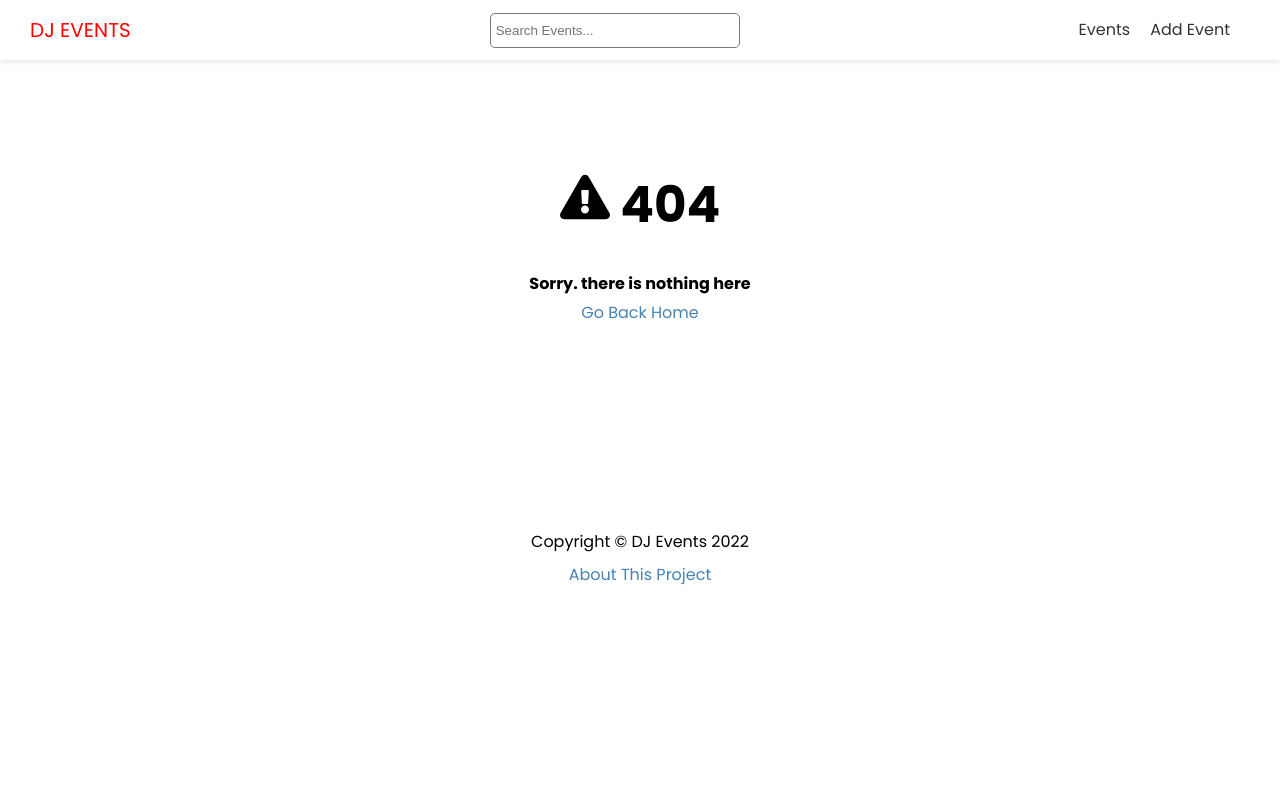
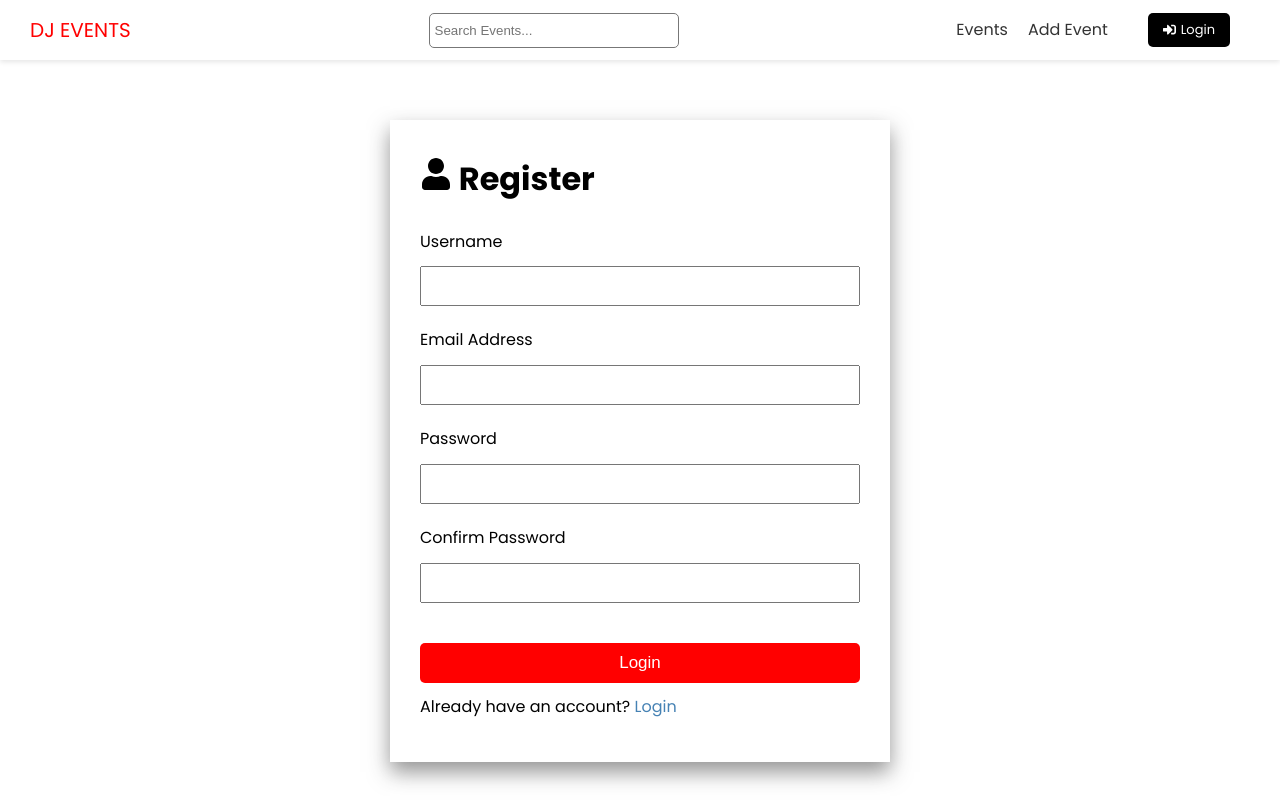
Before and after one commit to maulanakbrr/dj-events-frontend, a Next.js app: page /account/register in a window 1280 px wide. Before the commit this address had no page. Shown: the top 800 px of the page. Built offline with nearby package versions, Linux system fonts and the light colour scheme.

Commit message:
created LoginPage and RegisterPage on pages, added AuthForm.module.scss, and updated Header component

```diff
--- a/components/Header.jsx
+++ b/components/Header.jsx
@@ -1,4 +1,4 @@
-import React from 'react'
+import { FaSignInAlt, FaSignOutAlt } from 'react-icons/fa'
 import Link from 'next/link'
 import Search from './Search'
 import styles from '@/styles/Header.module.scss'
@@ -26,6 +26,13 @@
                         <a>Add Event</a>
                     </Link>
                 </li>
+                <li>
+                    <Link href='/account/login'>
+                        <a className='btn-secondary btn-icon'>
+                            <FaSignInAlt/> Login
+                        </a>
+                    </Link>
+                </li>
             </ul>
         </nav>
     </header>
--- /dev/null
+++ b/pages/account/register.jsx
@@ -0,0 +1,83 @@
+import { useState, useEffect, useContext } from "react";
+import { FaUser } from "react-icons/fa"
+import { ToastContainer, toast } from 'react-toastify';
+import 'react-toastify/dist/ReactToastify.css';
+import Layout from "@/components/Layout";
+import Link from "next/link";
+import styles from '@/styles/AuthForm.module.scss'
+
+const RegisterPage = () => {
+  const [username, setUsername] = useState('')
+  const [email, setEmail] = useState('')
+  const [password, setPassword] = useState('')
+  const [confirmPassword, setConfirmPassword] = useState('')
+
+  const handleSubmit = (e) => {
+    e.preventDefault()
+
+    if (password !== confirmPassword) {
+      toast.error("Password don't match!")
+      return
+    }
+  }
+
+  return (
+    <Layout title="User Registration">
+      <div className={styles.auth}>
+        <h1>
+          <FaUser/> Register
+        </h1>
+
+        <ToastContainer/>
+
+        <form onSubmit={handleSubmit}>
+          <div>
+            <label htmlFor="username">Username</label>
+            <input
+              type="text"
+              id="username"
+              value={username}
+              onChange={e => setUsername(e.target.value)}
+            />
+          </div>
+
+          <div>
+            <label htmlFor="email">Email Address</label>
+            <input
+              type="email"
+              id="email"
+              value={email}
+              onChange={e => setEmail(e.target.value)}
+            />
+          </div>
+
+          <div>
+            <label htmlFor="password">Password</label>
+            <input
+              type="password"
+              id="password"
+              value={password}
+              onChange={e => setPassword(e.target.value)}
+            />
+          </div>
+
+          <div>
+            <label htmlFor="confirmPassword">Confirm Password</label>
+            <input
+              type="password"
+              id="confirmPassword"
+              value={confirmPassword}
+              onChange={e => setConfirmPassword(e.target.value)}
+            />
+          </div>
+
+          <input type="submit" value="Login" className="btn"/>
+        </form>
+
+        <p>Already have an account? <Link href="/account/login">Login</Link></p>
+      </div>
+    </Layout>
+  )
+}
+
+export default RegisterPage
--- /dev/null
+++ b/styles/AuthForm.module.scss
@@ -0,0 +1,31 @@
+.auth {
+  max-width: 500px;
+  margin: auto;
+  padding: 30px;
+  box-shadow: 0px 10px 20px 0px rgba(50, 50, 50, 0.52);
+
+  label {
+    display: block;
+    margin-bottom: 10px;
+  }
+
+  input[type='text'],
+  input[type='email'],
+  input[type='password'] {
+    display: block;
+    width: 100%;
+    height: 40px;
+    padding: 5px;
+    font-size: 18px;
+  }
+
+  input[type='submit'] {
+    margin-top: 20px;
+    width: 100%;
+    font-size: 17px;
+  }
+
+  div {
+    margin-bottom: 20px;
+  }
+}
```
Also changed, not shown: pages/account/login.jsx (added, +55 -0 lines).
